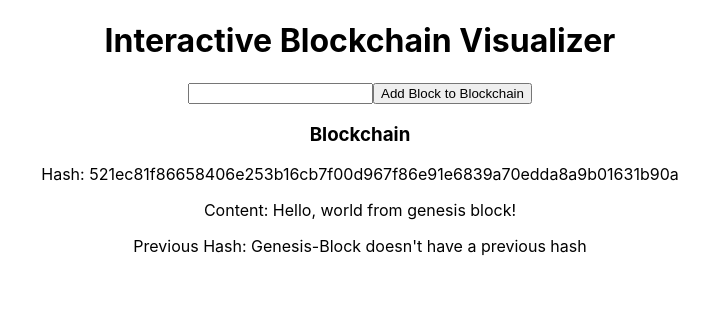
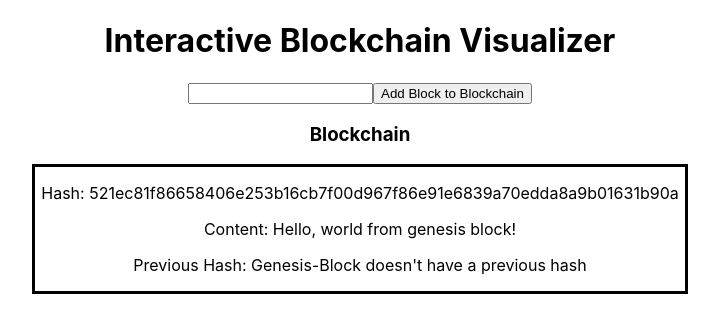
Before and after one commit to waiscodes/typescript-jest, a React (Create React App) app: page / in a window 1280 px wide. Shown: the top 332 px of the page, without its empty margins (280-999 px from the left). Built offline with nearby package versions, Linux system fonts and the light colour scheme.

Commit message:
added css and styled block

```diff
--- a/src/components/Block.tsx
+++ b/src/components/Block.tsx
@@ -1,4 +1,5 @@
 import React from "react";
+import "../css/Block.css";
 import { IState as Props } from "../App";
 
 // Block Interface
--- /dev/null
+++ b/src/css/Block.css
@@ -0,0 +1,6 @@
+.block {
+  border: solid;
+  margin: auto;
+  width: 650px;
+  margin-bottom: 10px;
+}
```
